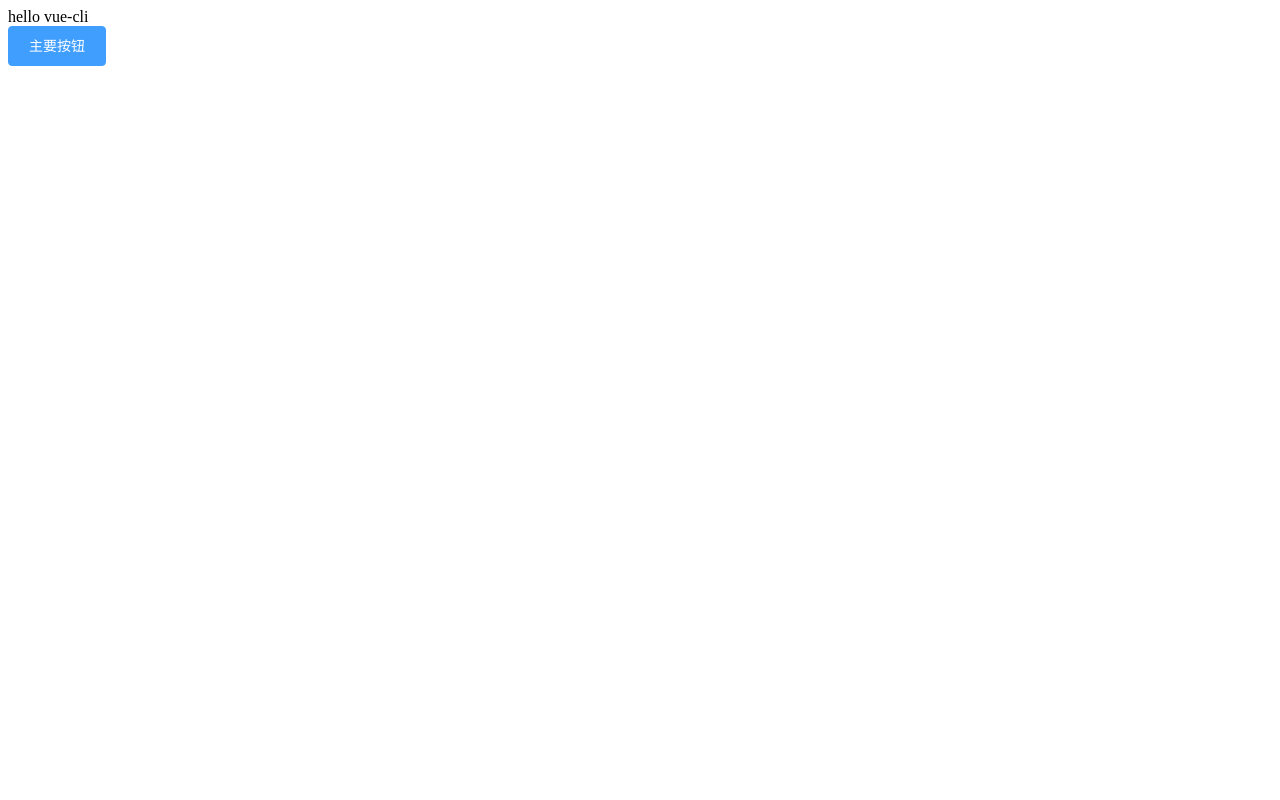
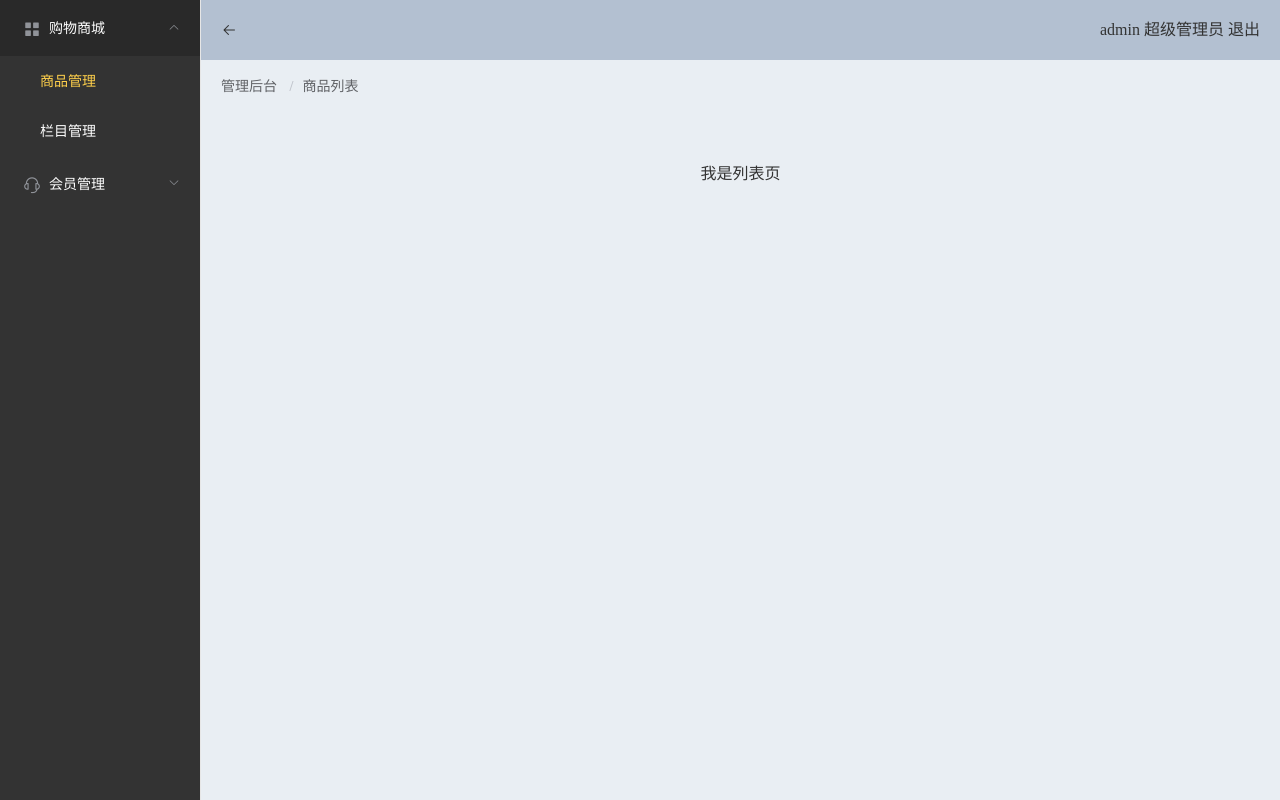
Before and after one commit to LoganChong/qd28-vue-cli, a Vue app: page /#/admin/goods-list in a window 1280 px wide. Built offline with nearby package versions, Linux system fonts and the light colour scheme; no server answers.

Commit message:
添加后台管理页面和登录页基本框架

```diff
--- a/package.json
+++ b/package.json
@@ -5,12 +5,14 @@
   "scripts": {
     "serve": "vue-cli-service serve",
     "build": "vue-cli-service build",
-    "lint": "vue-cli-service lint"
+    "lint": "vue-cli-service lint",
+    "start": "npm run serve --open"
   },
   "dependencies": {
     "axios": "^0.18.0",
     "element-ui": "^2.6.3",
-    "vue": "^2.6.6"
+    "vue": "^2.6.6",
+    "vue-router": "^3.0.2"
   },
   "devDependencies": {
     "@vue/cli-plugin-babel": "^3.5.0",
--- a/src/App.vue
+++ b/src/App.vue
@@ -1,11 +1,6 @@
 <template>
   <div id="app">
-    hello vue-cli
-
-    <!-- 调用Element UI组件 -->
-    <el-row>
-      <el-button type="primary">主要按钮</el-button>
-    </el-row>
+    <router-view></router-view>
   </div>
 </template>
 
@@ -13,13 +8,24 @@
 export default {
   name: "app",
   components: {},
-  mounted:function (){
-    this.$axios.get("https://api.github.com/users").then(res => {
-      console.log(res.data)
-    })
+  mounted: function() {
+    // this.$axios.get("https://api.github.com/users").then(res => {
+    //   console.log(res.data)
+    // })
+    // 调用axios请求数据,axios的成功的回调要是.then这个方法来调用
+    // this.$axios({
+    //   method: "GET",
+    //   url: "https://api.github.com/users",
+    // }).then(res => {
+    //   console.log(res)
+    // })
   }
 };
 </script>
-
 <style>
+/*公共样式*/
+* {
+  margin: 0;
+  padding: 0;
+}
 </style>
--- /dev/null
+++ b/src/components/Breakcrumb.vue
@@ -0,0 +1,30 @@
+<template>
+  <el-breadcrumb separator="/">
+    <el-breadcrumb-item v-for="(item,index) in routeInfo" :key="index">
+      {{item}}
+    </el-breadcrumb-item>
+  </el-breadcrumb>
+</template>
+
+<script>
+export default {
+  data: function() {
+    return {
+    };
+  },
+  computed: {
+    routeInfo: function() {
+      var arr = this.$route.matched.map(v =>{
+        return v.meta;
+      })
+      return arr;
+    }
+  }
+  //   mounted: function() {
+  //     console.log(this.$route);
+  //   }
+};
+</script>
+
+<style>
+</style>
--- /dev/null
+++ b/src/components/Header.vue
@@ -0,0 +1,26 @@
+<template>
+  <el-row type="flex" justify="space-between" align="middle">
+    <i class="el-icon-back" @click="handleClick"></i>
+    <div class="user">
+      admin 超级管理员
+      <span class="logout">退出</span>
+    </div>
+  </el-row>
+</template>
+
+<script>
+export default {
+  methods:{
+    handleClick:function(){
+      console.log(111)
+      this.$emit("changeShow")
+    }
+  }
+};
+</script>
+
+<style scoped>
+.logout {
+  cursor: pointer;
+}
+</style>
--- /dev/null
+++ b/src/components/Menu.vue
@@ -0,0 +1,85 @@
+<template>
+  <el-menu
+    default-active="1-1"
+    class="el-menu"
+    @open="handleOpen"
+    @close="handleClose"
+    background-color="#333"
+    text-color="#fff"
+    active-text-color="#ffd04b"
+    :collapse="isCollapse"
+  >
+    <!-- 菜单通过数据循环的方式生成出来 -->
+    <el-submenu :index="`${index + 1}`" v-for="(item, index) in meuns" :key="index">
+      <template slot="title">
+        <!-- 图标 -->
+        <i :class="item.icon"></i>
+        <span>{{item.title}}</span>
+      </template>
+
+      <!-- meuns.group是菜单的子分组 -->
+      <!-- 两个index的字符串相加 -->
+      <el-menu-item
+        :index="`${index + 1}-${subIndex + 1}`"
+        v-for="(subItem, subIndex) in item.group"
+        :key="subIndex"
+      >
+        <template slot="title">
+          <router-link :to="subItem.path">{{subItem.title}}</router-link>
+        </template>
+      </el-menu-item>
+    </el-submenu>
+  </el-menu>
+</template>
+
+<script>
+export default {
+  data: function() {
+    return {
+      meuns: [
+        {
+          icon: "el-icon-menu",
+          title: "购物商城",
+          group: [
+            { path: "/admin/goods-list", title: "商品管理" },
+            { path: "/admin/category-list", title: "栏目管理" }
+          ]
+        },
+        {
+          icon: "el-icon-service",
+          title: "会员管理",
+          group: [{ path: "/admin/user-list", title: "会员列表" }]
+        }
+      ]
+    };
+  },
+  // 组件可以接收的外部属性
+  props: ["isCollapse"],
+
+  methods: {
+    handleOpen(key, keyPath) {
+      console.log(key, keyPath);
+    },
+    handleClose(key, keyPath) {
+      console.log(key, keyPath);
+    }
+  }
+};
+</script>
+
+<style scoped>
+.el-menu {
+  height: 100%;
+}
+
+.el-menu a {
+  /*继承父级的值*/
+  color: inherit;
+  text-decoration: none;
+}
+
+.el-menu:not(.el-menu--collapse) {
+  width: 200px;
+  min-height: 400px;
+}
+</style>
--- a/src/main.js
+++ b/src/main.js
@@ -12,13 +12,47 @@ import 'element-ui/lib/theme-chalk/index.css';
 // 1.引入axios
 import axios from 'axios';
 
+// 引入路由模块
+import VueRouter from "vue-router";
+
+// 引入组件
+import Login from "./pages/Login.vue";
+import Admin from "./pages/Admin.vue";
+import GoodsList from "./pages/GoodsList.vue";
+import CategroyList from "./pages/CategroyList.vue";
+
 // 3.全局注册组件
 Vue.use(ElementUI);
+
+// 注册路由
+Vue.use(VueRouter);
 
 // 2.把axios绑定到vue实例的属性$axios
 Vue.prototype.$axios = axios;
 
+// 路由配置
+const routes = [
+  { path: "/", redirect: "/admin" },
+  { path: "/login", component: Login, meta: "登录" },
+  {
+    path: "/admin",
+    component: Admin,
+    redirect: "/admin/goods-list",
+    meta: "管理后台",
+    children: [
+      { path: "goods-list", component: GoodsList, meta: "商品列表" },
+      { path: "category-list", component: CategroyList, meta: "栏目列表" }
+    ]
+  }
+]
+// 路由对象
+const router = new VueRouter({
+  routes
+})
+
 new Vue({
+  // 挂载路由到根实例
+  router,
   render: h => h(App),
 }).$mount('#app')
 
--- /dev/null
+++ b/src/pages/Admin.vue
@@ -0,0 +1,84 @@
+<template>
+  <el-container>
+    <el-aside width="auto">
+      <Menu :isCollapse="isCollapse"></Menu>
+    </el-aside>
+    <el-container>
+      <el-header>
+        <Header @changeShow="changeShow"></Header>
+      </el-header>
+      <el-main>
+        <Breakcrumb></Breakcrumb>
+
+        <!-- 匹配到的子组件 -->
+        <router-view></router-view>
+      </el-main>
+    </el-container>
+  </el-container>
+  <!-- <router-view></router-view> -->
+</template>
+
+<script>
+// 导入固定的组件
+import Header from "../components/Header";
+import Menu from "../components/Menu";
+import Breakcrumb from "../components/Breakcrumb";
+// import func from './vue-temp/vue-editor-bridge';
+export default {
+  data: function() {
+    return {
+      // 控制菜单的显示，true是收起，false是展开
+      isCollapse: false
+    };
+  },
+  // 注册组件
+  components: {
+    Header,
+    Menu,
+    Breakcrumb
+  },
+  methods: {
+    changeShow: function() {
+      this.isCollapse = !this.isCollapse;
+    }
+  }
+};
+</script>
+
+<style scoped>
+.el-header {
+  background-color: #b3c0d1;
+  color: #333;
+  text-align: center;
+  line-height: 60px;
+}
+
+.el-aside {
+  background-color: #d3dce6;
+  color: #333;
+  line-height: 200px;
+}
+
+.el-main {
+  background-color: #e9eef3;
+  color: #333;
+  text-align: center;
+  line-height: 160px;
+}
+
+#app > .el-container {
+  position: absolute;
+  width: 100%;
+  top: 0;
+  bottom: 0;
+}
+
+.el-container:nth-child(5) .el-aside,
+.el-container:nth-child(6) .el-aside {
+  line-height: 260px;
+}
+
+.el-container:nth-child(7) .el-aside {
+  line-height: 320px;
+}
+</style>
--- /dev/null
+++ b/src/pages/CategroyList.vue
@@ -0,0 +1,15 @@
+<template>
+    <div>
+        我是分类页
+    </div>
+</template>
+
+<script>
+export default {
+
+}
+</script>
+
+<style>
+
+</style>
--- /dev/null
+++ b/src/pages/GoodsList.vue
@@ -0,0 +1,15 @@
+<template>
+    <div>
+        我是列表页
+    </div>
+</template>
+
+<script>
+export default {
+
+}
+</script>
+
+<style>
+
+</style>
--- /dev/null
+++ b/src/pages/Login.vue
@@ -0,0 +1,85 @@
+<template>
+  <el-row class="login" type="flex" justify="center" align="middle">
+    <el-form ref="form" :model="form" label-width="80px" class="from">
+      <div class="login-title">登录</div>
+      <el-form-item label="账号:">
+        <el-input type="text" v-model="form.uname"></el-input>
+      </el-form-item>
+      <el-form-item label="密码:">
+        <el-input type="password" v-model="form.upwd"></el-input>
+      </el-form-item>
+      <el-form-item>
+        <el-button type="primary" @click="onSubmit">提交</el-button>
+        <el-button @click="onRest">重置</el-button>
+      </el-form-item>
+    </el-form>
+  </el-row>
+</template>
+
+<script>
+export default {
+  data() {
+    return {
+      form: {
+        uname: "admin",
+        upwd: "123456"
+      }
+    };
+  },
+  methods: {
+    onSubmit() {
+      this.$axios({
+        url:"http://localhost:8899/admin/account/login",
+        method:"POST",
+        data:this.form
+      }).then(res =>{
+        // es6结构数组
+        var {status,message} = res.data
+
+        if(status == 1){
+          // 登录失败
+          // 使用elementui的弹窗
+          // alert(message)
+          this.$message.error(message)
+        }else{
+          // 登录成功
+          this.$router.push("./admin")
+        }
+      })
+    },
+    onRest() {
+      this.form = {
+        uname: "",
+        upwd: ""
+      };
+    }
+    // $.ajax({
+    //   type: "method",
+    //   url: "url",
+    //   data: "data",
+    //   dataType: "dataType",
+    //   success: function (response) {
+    // }
+    // });
+  }
+};
+</script>
+
+<style>
+.login {
+  position: absolute;
+  width: 100%;
+  top: 0;
+  bottom: 0;
+  text-align: center;
+}
+.from {
+  width: 350px;
+}
+.login-title {
+  line-height: 50px;
+  color: #409eff;
+  width: 100%;
+  padding-left: 10%;
+}
+</style>
```
Also changed, not shown: 1 other file (tests, documents, lock files or other folders).
